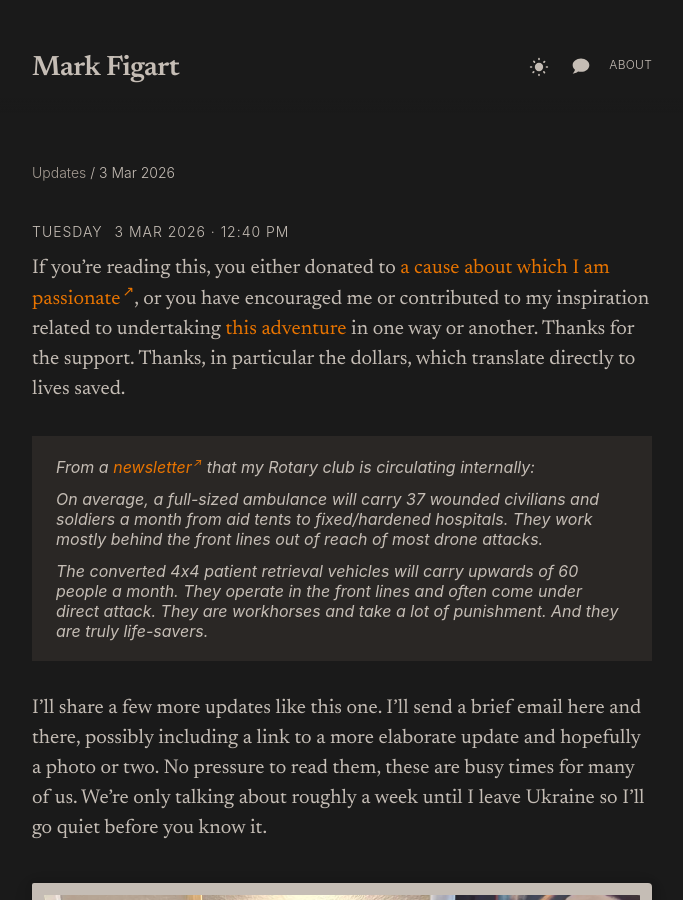
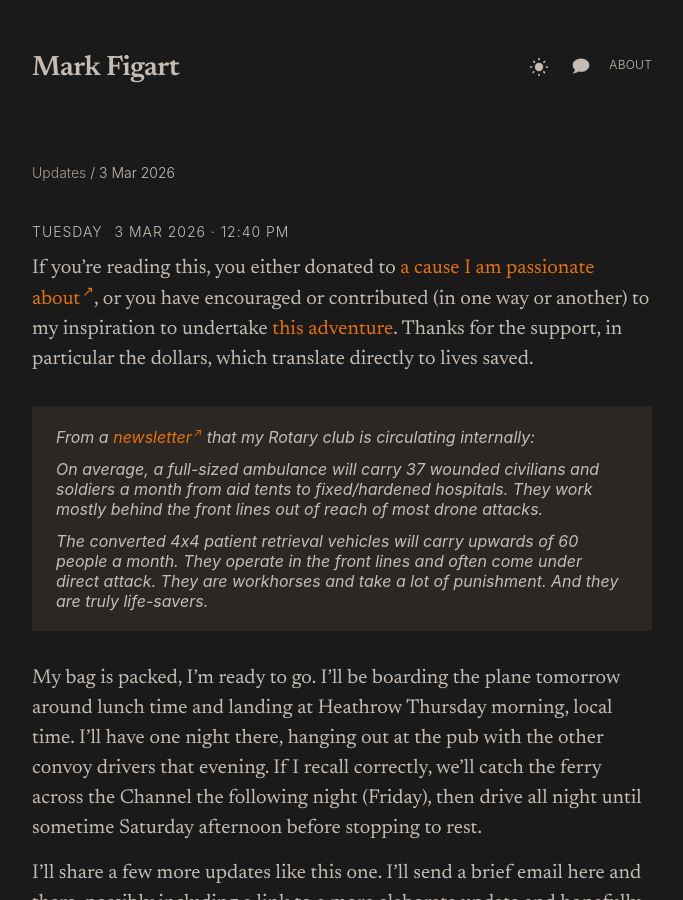
Before and after one commit to figart/60, a Jekyll site: the page built from _updates/2026-03-03-1240.md, in a window 1280 px wide and 900 px high. Shown: the whole window, without its empty margins (298-981 px from the left). Built offline with Jekyll 4.4.1, drawn with Linux system fonts in a browser that asks for light colours.

Commit message:
Update prose and add travel details in 2026-03-03-1240
Co-Authored-By: Claude Opus 4.6 <noreply@anthropic.com>

```diff
--- a/_updates/2026-03-03-1240.md
+++ b/_updates/2026-03-03-1240.md
@@ -4,7 +4,7 @@ published: true
 image: /assets/images/updates/2026-03-03-1240/bag-packed.webp
 ---
 
-If you're reading this, you either donated to [a cause about which I am passionate](https://www.rotarysa.org/initiatives/ukraine-relief), or you have encouraged me or contributed to my inspiration related to undertaking [this adventure](/2026/01/28/why-im-going-back-to-ukraine.html) in one way or another. Thanks for the support. Thanks, in particular the dollars, which translate directly to lives saved.
+If you're reading this, you either donated to [a cause I am passionate about](https://www.rotarysa.org/initiatives/ukraine-relief), or you have encouraged or contributed (in one way or another) to my inspiration to undertake [this adventure](/2026/01/28/why-im-going-back-to-ukraine.html). Thanks for the support, in particular the dollars, which translate directly to lives saved.
 
 <aside class="callout" markdown="1">
 From a [newsletter](/assets/images/updates/2026-03-03-1240/RCSA-ICS-Update-10-Covering-Dec-2025-Feb-2026.pdf){:target="_blank"} that my Rotary club is circulating internally:
@@ -15,6 +15,8 @@ The converted 4x4 patient retrieval vehicles will carry upwards of 60 people a m
 
 </aside>
 
+My bag is packed, I'm ready to go. I'll be boarding the plane tomorrow around lunch time and landing at Heathrow Thursday morning, local time. I'll have one night there, hanging out at the pub with the other convoy drivers that evening. If I recall correctly, we'll catch the ferry across the Channel the following night (Friday), then drive all night until sometime Saturday afternoon before stopping to rest.
+
 I'll share a few more updates like this one. I'll send a brief email here and there, possibly including a link to a more elaborate update and hopefully a photo or two. No pressure to read them, these are busy times for many of us. We're only talking about roughly a week until I leave Ukraine so I'll go quiet before you know it.
 
 ![My bag is packed, I'm ready to go](/assets/images/updates/2026-03-03-1240/bag-packed.webp){:target="\_blank"}
```
